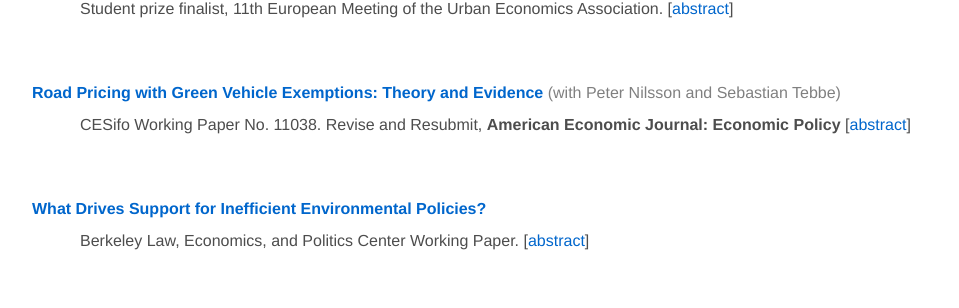
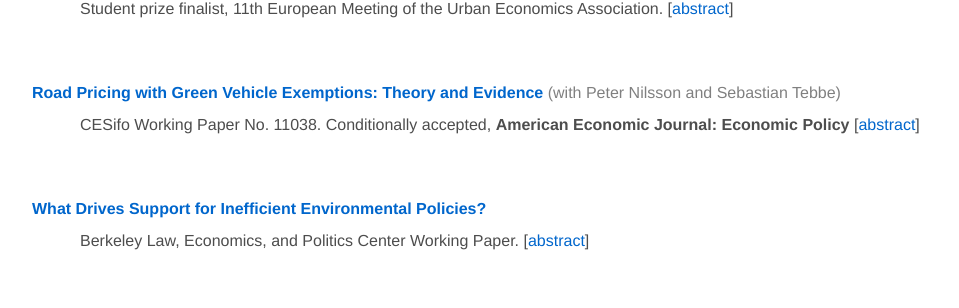
Before and after one commit to Matt-Tarduno/Matt-Tarduno.github.io, a Jekyll site: the page built from research/index.html, in a window 1280 px wide. Shown: the part 391-699 px from the top of the page, without its empty margins (160-1119 px from the left). Built offline with Jekyll 4.4.1, drawn with Linux system fonts in a browser that asks for light colours.

Commit message:
Update index.html

```diff
--- a/research/index.html
+++ b/research/index.html
@@ -94,7 +94,7 @@
         <a href="https://papers.ssrn.com/sol3/papers.cfm?abstract_id=4788237" target="_blank">Road Pricing with Green Vehicle Exemptions: Theory and Evidence</a>
         <span style="color: #808080"> (with Peter Nilsson and Sebastian Tebbe)</span>
     </p>
-    <p class="info-line">CESifo Working Paper No. 11038. Revise and Resubmit, <span class="journal-name">American Economic Journal: Economic Policy</span>
+    <p class="info-line">CESifo Working Paper No. 11038. Conditionally accepted, <span class="journal-name">American Economic Journal: Economic Policy</span>
         [<a href="javascript:void(0)" onclick="toggleAbstract('abstract3')">abstract</a>]
     </p>
     <p id="abstract3" class="abstract">
```
